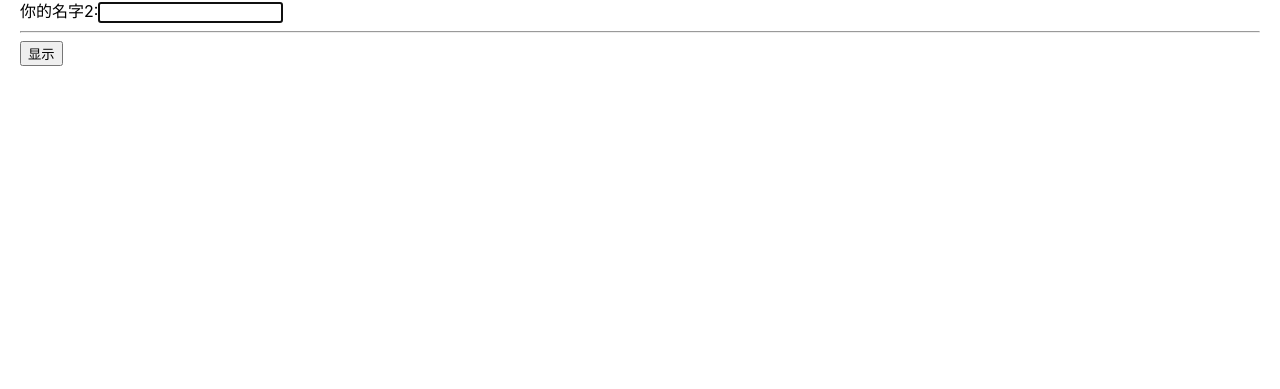
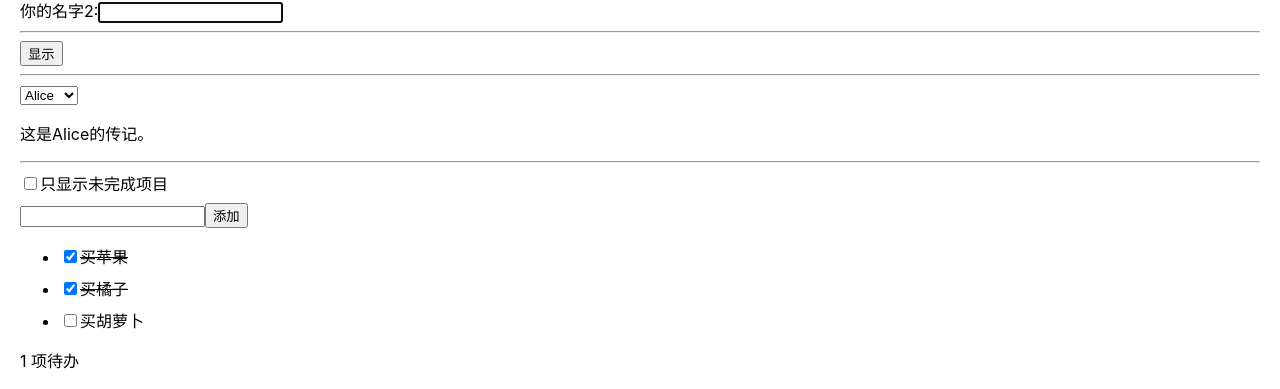
Before and after one commit to Aerolii/study-react-lib, a React (Create React App) app: page / in a window 1280 px wide. Shown: the part 6466-6855 px from the top of the page. Before the commit the page ends 6552 px from the top, so only its background shows below. Built offline with nearby package versions, Linux system fonts and the light colour scheme.

Commit message:
feat: 实现一个待办列表

```diff
--- a/src/App.jsx
+++ b/src/App.jsx
@@ -15,6 +15,8 @@ import EffectCleanFunction from './effect/EffectCleanFunction'
 import EffectFormInputFocus from './effect/EffectFormInputFocus'
 import EffectFormInputFocusByProp from './effect/EffectFormInputFocusByProp'
 import EffectPlayground from './effect/EffectPlayground'
+import EffectTodos from './effect/EffectTodos'
+import EventHandleFetch from './effect/EventHandleFetch'
 import MessengerReducer from './reducer/MessengerReducer'
 import TaskApp from './reducer/TaskApp'
 import CatFriends from './ref/CatFriends'
@@ -159,6 +161,10 @@ export default function App() {
       <EffectFormInputFocusByProp />
       <hr />
       <EffectCleanFunction />
+      <hr />
+      <EventHandleFetch />
+      <hr />
+      <EffectTodos />
     </>
   )
 }
--- /dev/null
+++ b/src/api/index.js
@@ -0,0 +1,8 @@
+export default function fetchPerson(name) {
+  const delay = name === 'Bob' ? 2000 : 200
+  return new Promise((resolve) => {
+    setTimeout(() => {
+      resolve('这是' + name + '的传记。')
+    }, delay)
+  })
+}
--- /dev/null
+++ b/src/effect/EffectTodos.jsx
@@ -0,0 +1,91 @@
+import { useState } from 'react'
+
+let nextId = 0
+
+export function createTodo(text, completed = false) {
+  return {
+    id: nextId++,
+    text,
+    completed
+  }
+}
+
+export const initialTodos = [
+  createTodo('买苹果', true),
+  createTodo('买橘子', true),
+  createTodo('买胡萝卜')
+]
+
+export default function EffectTodos() {
+  const [show, setShow] = useState(false)
+  const [todos, setTodos] = useState(initialTodos)
+  const activeTodos = todos.filter((t) => !t.completed)
+  const visibleTodos = show ? activeTodos : todos
+
+  function handleAddTodo(todo) {
+    setTodos([...todos, todo])
+  }
+
+  function handleChangeTodoComplete(todo) {
+    setTodos(todos.map((t) => (t.id === todo.id ? todo : t)))
+  }
+
+  return (
+    <>
+      <div>
+        <label>
+          <input
+            type="checkbox"
+            value={show}
+            onChange={(e) => setShow(!show)}
+          />
+          只显示未完成项目
+        </label>
+      </div>
+      <AddTodo onAdd={handleAddTodo} />
+      <ul>
+        {visibleTodos.map((item) => (
+          <li
+            key={item.id}
+            style={{ textDecoration: item.completed ? 'line-through' : 'none' }}
+          >
+            <label>
+              <input
+                type="checkbox"
+                checked={item.completed}
+                onChange={(e) =>
+                  handleChangeTodoComplete({
+                    ...item,
+                    completed: e.target.checked
+                  })
+                }
+              />
+              {item.text}
+            </label>
+          </li>
+        ))}
+      </ul>
+      <p>{activeTodos.length} 项待办</p>
+    </>
+  )
+}
+
+function AddTodo({ onAdd }) {
+  const [text, setText] = useState('')
+
+  const handleClick = () => {
+    onAdd(createTodo(text))
+    setText('')
+  }
+
+  return (
+    <>
+      <input
+        type="text"
+        value={text}
+        onChange={(e) => setText(e.target.value)}
+      />
+      <button onClick={handleClick}>添加</button>
+    </>
+  )
+}
--- /dev/null
+++ b/src/effect/EventHandleFetch.jsx
@@ -0,0 +1,32 @@
+import { useState } from 'react'
+import fetchPerson from '../api'
+
+export default function EventHandleFetch() {
+  const [name, setName] = useState('Alice')
+  const [person, setPerson] = useState(null)
+  function requestPerson(name) {
+    fetchPerson(name).then((res) => {
+      setPerson(res)
+    })
+  }
+
+  function handleChangeName(e) {
+    const name = e.target.value
+    setName(name)
+    requestPerson(name)
+  }
+  name === 'Alice' && requestPerson(name)
+
+  return (
+    <>
+      <div>
+        <select value={name} onChange={handleChangeName}>
+          <option value="Alice">Alice</option>
+          <option value="Bob">Bob</option>
+          <option value="Taylor">Taylor</option>
+        </select>
+      </div>
+      <p>{person ?? '加载中...'}</p>
+    </>
+  )
+}
```
